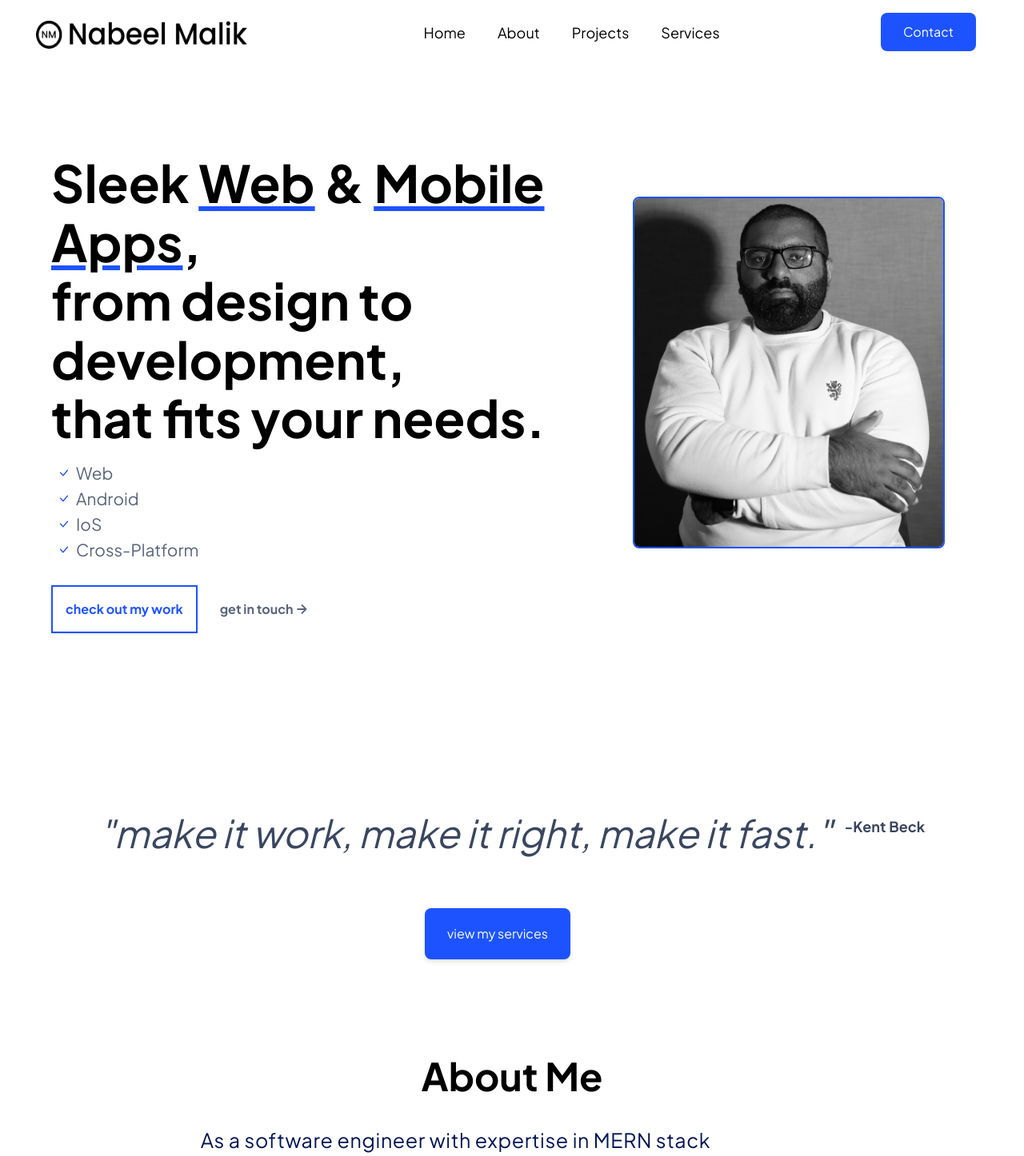
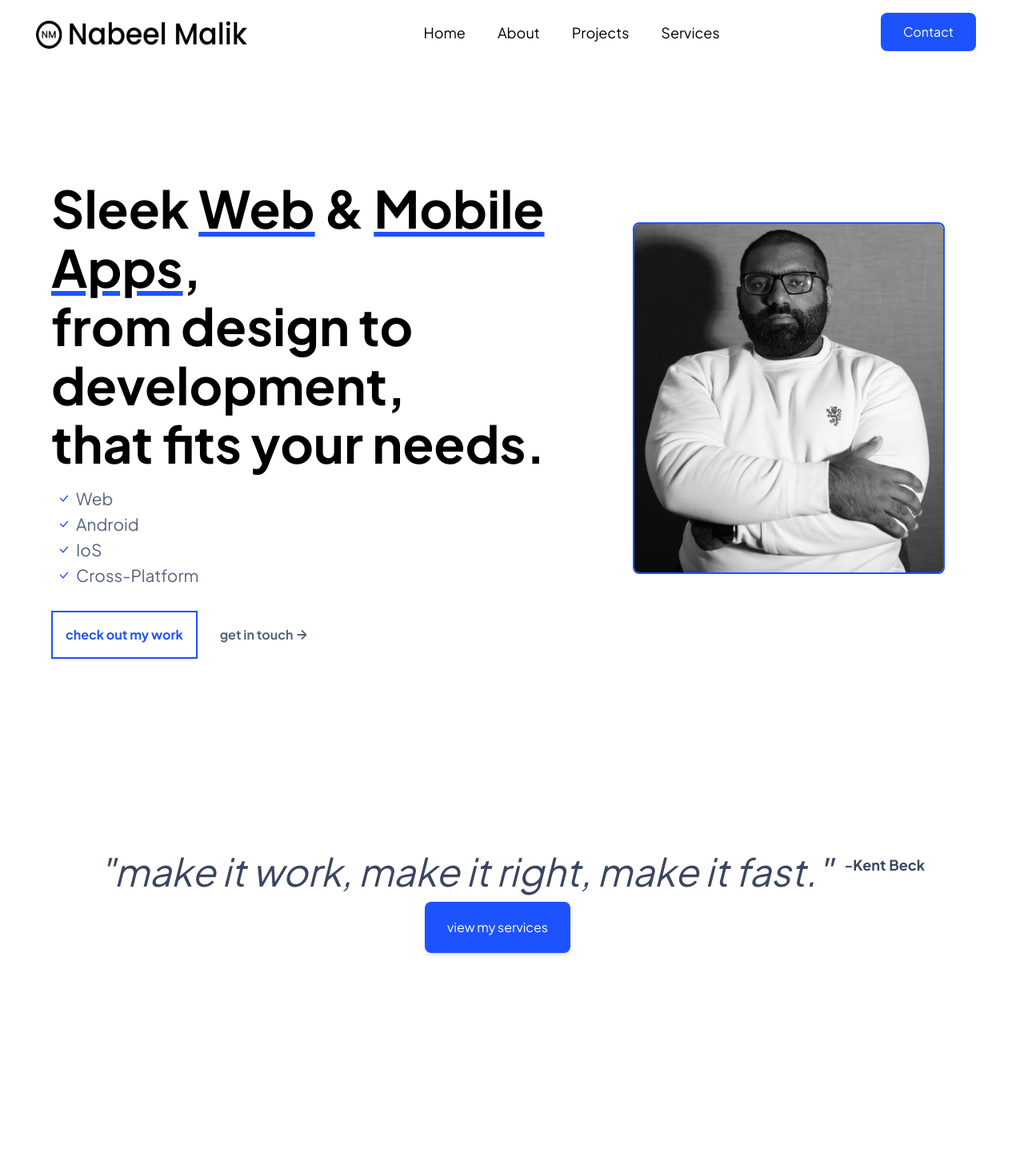
Before and after one commit to mnmalikdev/portfolio, a Next.js app: page / in a window 1280 px wide. Shown: the top 1446 px of the page at 80% size. Built offline with nearby package versions, Linux system fonts and the light colour scheme.

Commit message:
Hero section height issue fixed

```diff
--- a/src/components/Hero.tsx
+++ b/src/components/Hero.tsx
@@ -3,7 +3,7 @@ import { BsCheckLg } from "react-icons/bs";
 const Hero: React.FC = () => {
   const services = ["Web", "Android", "IoS", "Cross-Platform"];
   return (
-    <div className="  flex flex-col-reverse justify-center items-center lg:flex lg:flex-row  px-16 pt-28 mb-52 ">
+    <div className="  flex flex-col-reverse justify-center items-center lg:flex lg:flex-row  px-16 pt-36  ">
       <div className=" flex flex-col w-full">
         {/* text section */}
         <div className=" text-h3 w-full xl:text-h1  xl:text-left font-semibold justify-center">
--- a/src/components/Quote.tsx
+++ b/src/components/Quote.tsx
@@ -1,7 +1,7 @@
 const Quote: React.FC = () => {
   return (
-    <>
-      <div className=" flex justify-center flex-col md:flex md:justify-center md:content-center px-14 my-14 md:flex-row">
+    <div className=" my-28 lg:my-56">
+      <div className=" flex justify-center flex-col md:flex md:justify-center md:content-center px-14 md:flex-row">
         <div className=" text-h3 lg:text-h2 text-dark font-medium italic">&quot;make it work, make it right, make it fast.&quot;</div>
         <div className="text-h4 text-dark font-light flex my-2 ">
           <span className="font-bold pl-4">-</span>
@@ -22,7 +22,7 @@ const Quote: React.FC = () => {
           </a>
         </div>
       </div>
-    </>
+    </div>
   );
 };
 
```
